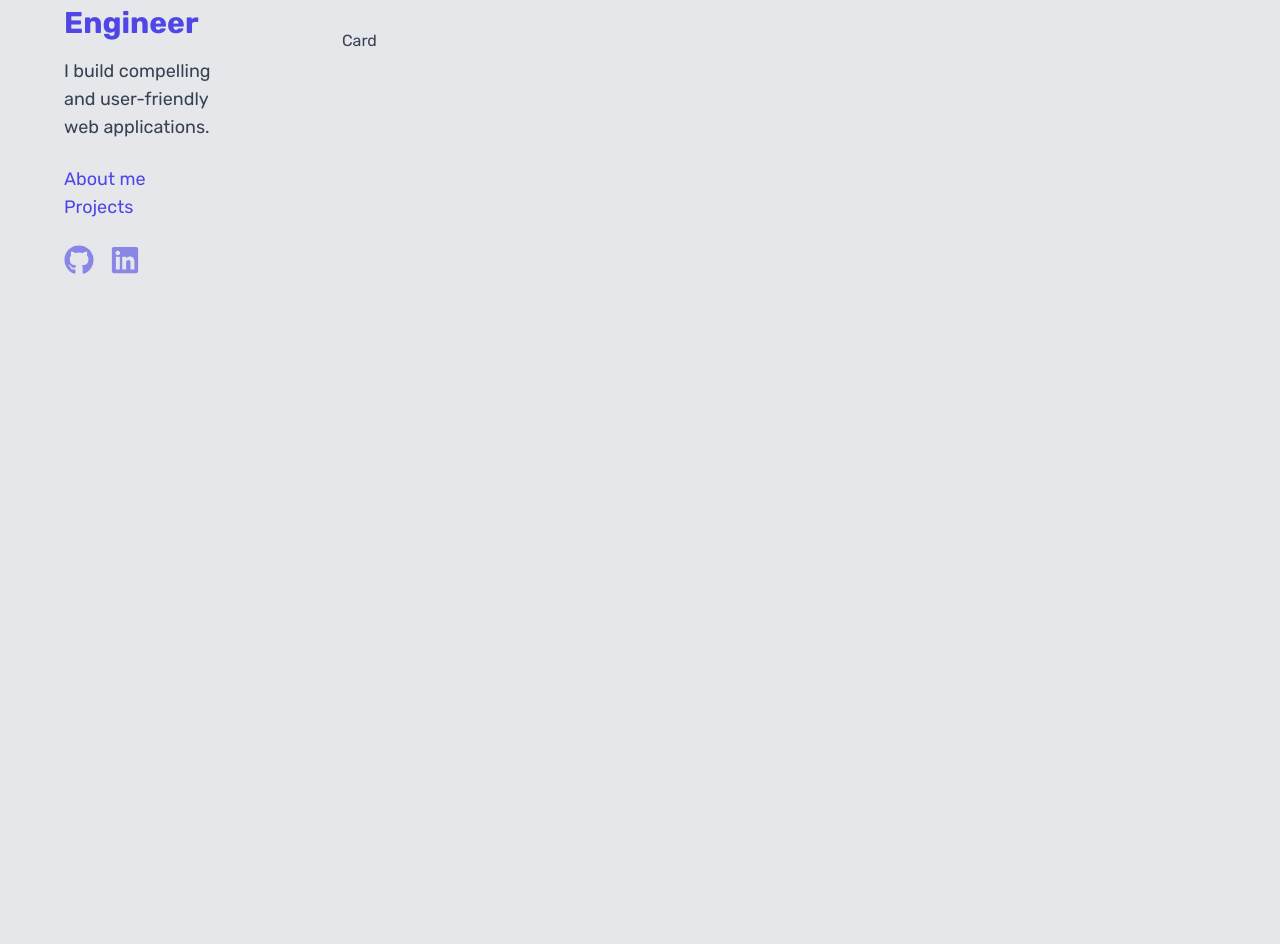
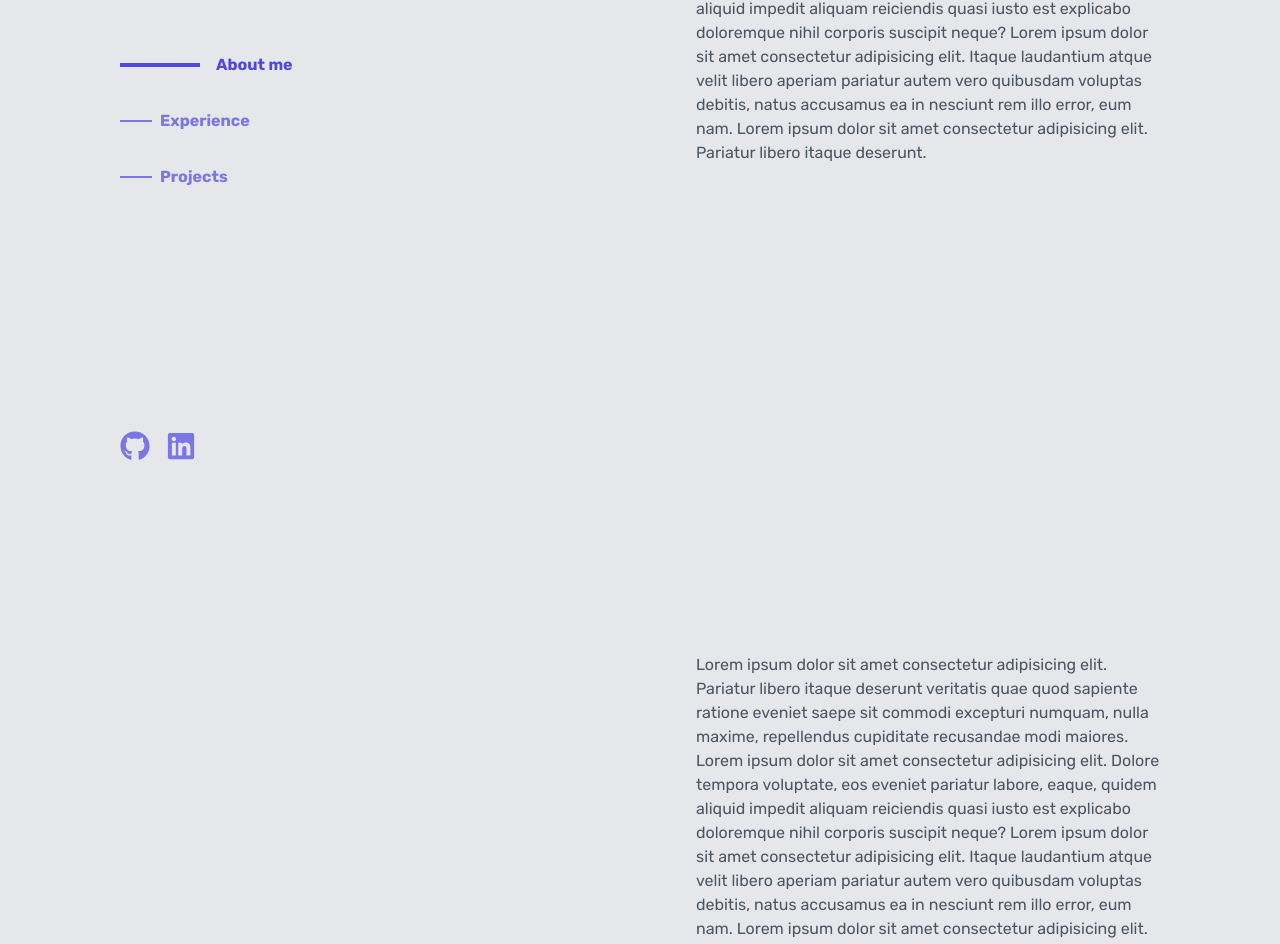
Before and after one commit to SelvinM/portfolio-website, a Next.js app: page / in a window 1280 px wide. Shown: the part 243-1187 px from the top of the page. Before the commit the page ends 800 px from the top, so only its background shows below. Built offline with nearby package versions, Linux system fonts and the light colour scheme.

Commit message:
nav links animations

```diff
--- a/src/app/globals.css
+++ b/src/app/globals.css
@@ -1,3 +1,12 @@
 @tailwind base;
 @tailwind components;
 @tailwind utilities;
+
+@keyframes extend-line {
+    0% {
+      width: 0;
+    }
+    100% {
+      width: 100%;
+    }
+  }
--- a/src/app/layout.tsx
+++ b/src/app/layout.tsx
@@ -1,8 +1,8 @@
 import type { Metadata } from "next";
 import { Rubik } from "next/font/google";
 import "./globals.css";
-import Link from "next/link";
 import { FaGithub, FaLinkedin } from "react-icons/fa";
+import NavLinks from "@/components/NavLinks";
 
 const rubik = Rubik({ subsets: ["latin"] });
 
@@ -19,43 +19,43 @@ export default function RootLayout({
   return (
     <html lang="en" className="scroll-smooth">
       <body
-        className={`${rubik.className} md:flex min-h-screen bg-gray-200 text-gray-700`}
+        className={`${rubik.className} min-h-screen bg-gray-200 text-gray-600`}
       >
-        <nav className="p-6 sm:p-8 md:p-16 md:top-0 md:h-screen md:sticky md:flex md:items-start md:justify-normal md:w-1/2 md:flex-col">
-          <h1 className="text-2xl sm:text-3xl md:text-4xl lg:text-5xl font-bold text-black mb-4">
+        <div className="lg:flex max-w-6xl m-auto">
+          <div className="p-6 sm:p-10 md:p-14 lg:py-24 lg:top-0 lg:h-screen lg:justify-between lg:sticky lg:flex lg:items-start lg:w-1/2 lg:flex-col">
+            <div>
+              <div className="mb-10 lg:mb-16">
+                <h1 className="text-2xl sm:text-3xl md:text-4xl lg:text-5xl font-bold text-gray-700 mb-4">
                   Selvin Mayes
                 </h1>
-          <h2 className=" text-lg sm:text-xl md:text-2xl lg:text-3xl font-bold text-indigo-600 mb-2 md:mb-4">
+                <h2 className=" text-lg sm:text-xl md:text-2xl  font-bold text-indigo-600 mb-2 md:mb-4">
                   Front-End Engineer
                 </h2>
-          <span className="block mb-6 sm:text-lg">
+                <span className="block">
                   I build compelling and user-friendly web applications.
                 </span>
-          <div className="mb-6 sm:text-lg text-indigo-600 hidden md:block">
-            <Link href="#about-me" className="hover:underline block">
-              About me
-            </Link>
-            <Link href="#projects" className="hover:underline block">
-              Projects
-            </Link>
               </div>
-
+              <NavLinks />
+            </div>
             <div className="flex space-x-4 items-center text-indigo-600 text-2xl md:text-3xl">
               <a
                 href="#"
-              className="opacity-60 hover:opacity-100 transition-opacity duration-300 ease-in-out"
+                className="opacity-70 hover:opacity-100 transition-opacity duration-200 ease-in-out"
               >
                 <FaGithub />
               </a>
               <a
                 href="#"
-              className="opacity-60 hover:opacity-100 transition-opacity duration-300 ease-in-out"
+                className="opacity-70 hover:opacity-100 transition-opacity duration-200 ease-in-out"
               >
                 <FaLinkedin />
               </a>
             </div>
-        </nav>
-        <main className="flex-grow p-6 sm:p-8 md:p-16">{children}</main>
+          </div>
+          <main className="p-6 sm:p-10 md:p-14 lg:pt-0 lg:pb-24 lg:w-1/2 ">
+            {children}
+          </main>
+        </div>
       </body>
     </html>
   );
--- a/src/app/page.tsx
+++ b/src/app/page.tsx
@@ -2,12 +2,12 @@ import Card from "@/components/Card";
 
 export default function Home() {
   return (
-    <div className="space-y-10">
-      <div id="about-me">
-        <h2 className="md:hidden text-lg sm:text-xl md:text-2xl lg:text-3xl font-bold text-indigo-600 mb-2 md:mb-4">
+    <div className="space-y-12 lg:space-y-0">
+      <div id="about-me" className="h-screen lg:pt-24">
+        <h2 className="lg:hidden text-lg sm:text-xl md:text-2xl lg:text-3xl font-bold text-indigo-600 mb-2 md:mb-4">
           About Me
         </h2>
-        <p className="text-justify">
+        <p>
           Lorem ipsum dolor sit amet consectetur adipisicing elit. Pariatur
           libero itaque deserunt veritatis quae quod sapiente ratione eveniet
           saepe sit commodi excepturi numquam, nulla maxime, repellendus
@@ -22,8 +22,27 @@ export default function Home() {
           libero itaque deserunt.
         </p>
       </div>
-      <div id="projects">
-        <h2 className="md:hidden text-lg sm:text-xl md:text-2xl lg:text-3xl font-bold text-indigo-600 mb-2 md:mb-4">
+      <div id="experience" className="h-screen lg:pt-24">
+        <h2 className="lg:hidden text-lg sm:text-xl md:text-2xl lg:text-3xl font-bold text-indigo-600 mb-2 md:mb-4">
+          About Me
+        </h2>
+        <p>
+          Lorem ipsum dolor sit amet consectetur adipisicing elit. Pariatur
+          libero itaque deserunt veritatis quae quod sapiente ratione eveniet
+          saepe sit commodi excepturi numquam, nulla maxime, repellendus
+          cupiditate recusandae modi maiores. Lorem ipsum dolor sit amet
+          consectetur adipisicing elit. Dolore tempora voluptate, eos eveniet
+          pariatur labore, eaque, quidem aliquid impedit aliquam reiciendis
+          quasi iusto est explicabo doloremque nihil corporis suscipit neque?
+          Lorem ipsum dolor sit amet consectetur adipisicing elit. Itaque
+          laudantium atque velit libero aperiam pariatur autem vero quibusdam
+          voluptas debitis, natus accusamus ea in nesciunt rem illo error, eum
+          nam. Lorem ipsum dolor sit amet consectetur adipisicing elit. Pariatur
+          libero itaque deserunt.
+        </p>
+      </div>
+      <div id="projects" className="h-screen lg:pt-24">
+        <h2 className="lg:hidden text-lg sm:text-xl md:text-2xl lg:text-3xl font-bold text-indigo-600 mb-2 md:mb-4">
           Projects
         </h2>
         <Card />
--- a/src/components/Header.tsx
+++ /dev/null
@@ -1,15 +0,0 @@
-import React from 'react'
-
-type Props = {}
-
-function Header({}: Props) {
-  return (
-    <header className="bg-blue-500 p-4 sticky ">
-      <div className="container mx-auto">
-        <h1 className="text-white text-2xl font-bold">Your App Name</h1>
-      </div>
-    </header>
-  )
-}
-
-export default Header
--- /dev/null
+++ b/src/components/NavLinks.tsx
@@ -0,0 +1,93 @@
+"use client";
+
+import Link from "next/link";
+import { useState, useEffect } from "react";
+
+type Props = {};
+
+const NavLinks = (props: Props) => {
+  const [active, setActive] = useState(1);
+
+  useEffect(() => {
+    const handleScroll = () => {
+      const aboutMeSection = document.getElementById("about-me");
+      const experienceSection = document.getElementById("experience");
+      const projectsSection = document.getElementById("projects");
+
+      const scrollPosition = window.scrollY;
+
+      if (
+        aboutMeSection &&
+        scrollPosition >= aboutMeSection.offsetTop &&
+        scrollPosition < (experienceSection?.offsetTop || 0)
+      ) {
+        setActive(1);
+      } else if (
+        experienceSection &&
+        scrollPosition >= experienceSection.offsetTop &&
+        scrollPosition < (projectsSection?.offsetTop || 0)
+      ) {
+        setActive(2);
+      } else if (
+        projectsSection &&
+        scrollPosition >= projectsSection.offsetTop
+      ) {
+        setActive(3);
+      }
+    };
+
+    window.addEventListener("scroll", handleScroll);
+    return () => {
+      window.removeEventListener("scroll", handleScroll);
+    };
+  }, []);
+
+  return (
+    <nav className="space-y-8 font-bold text-indigo-600 hidden lg:block scroll-smooth">
+      <Link href="#about-me" className="flex items-center group space-x-4">
+        <span
+          className={`group-hover:w-20 group-hover:h-1 transition-all bg-indigo-600 group-hover:opacity-100 ${
+            active === 1 ? "w-20 h-1 opacity-100" : "w-8 h-0.5 opacity-70"
+          }`}
+        />
+        <span
+          className={`transition-transform group-hover:opacity-100 ${
+            active === 1 ? "opacity-100" : "opacity-70"
+          }`}
+        >
+          About me
+        </span>
+      </Link>
+      <Link href="#experience" className="flex items-center space-x-2 group">
+        <span
+          className={`group-hover:w-20 group-hover:h-1 transition-all bg-indigo-600 group-hover:opacity-100 ${
+            active === 2 ? "w-20 h-1 opacity-100" : "w-8 h-0.5 opacity-70"
+          }`}
+        />
+        <span
+          className={`transition-transform group-hover:opacity-100 ${
+            active === 2 ? "opacity-100" : "opacity-70"
+          }`}
+        >
+          Experience
+        </span>
+      </Link>
+      <Link href="#projects" className="flex items-center space-x-2 group">
+        <span
+          className={`group-hover:w-20 group-hover:h-1 transition-all bg-indigo-600 group-hover:opacity-100 ${
+            active === 3 ? "w-20 h-1 opacity-100" : "w-8 h-0.5 opacity-70"
+          }`}
+        />
+        <span
+          className={`transition-transform group-hover:opacity-100 ${
+            active === 3 ? "opacity-100" : "opacity-70"
+          }`}
+        >
+          Projects
+        </span>
+      </Link>
+    </nav>
+  );
+};
+
+export default NavLinks;
```
Lines whose indentation alone changed are shown as unchanged.
